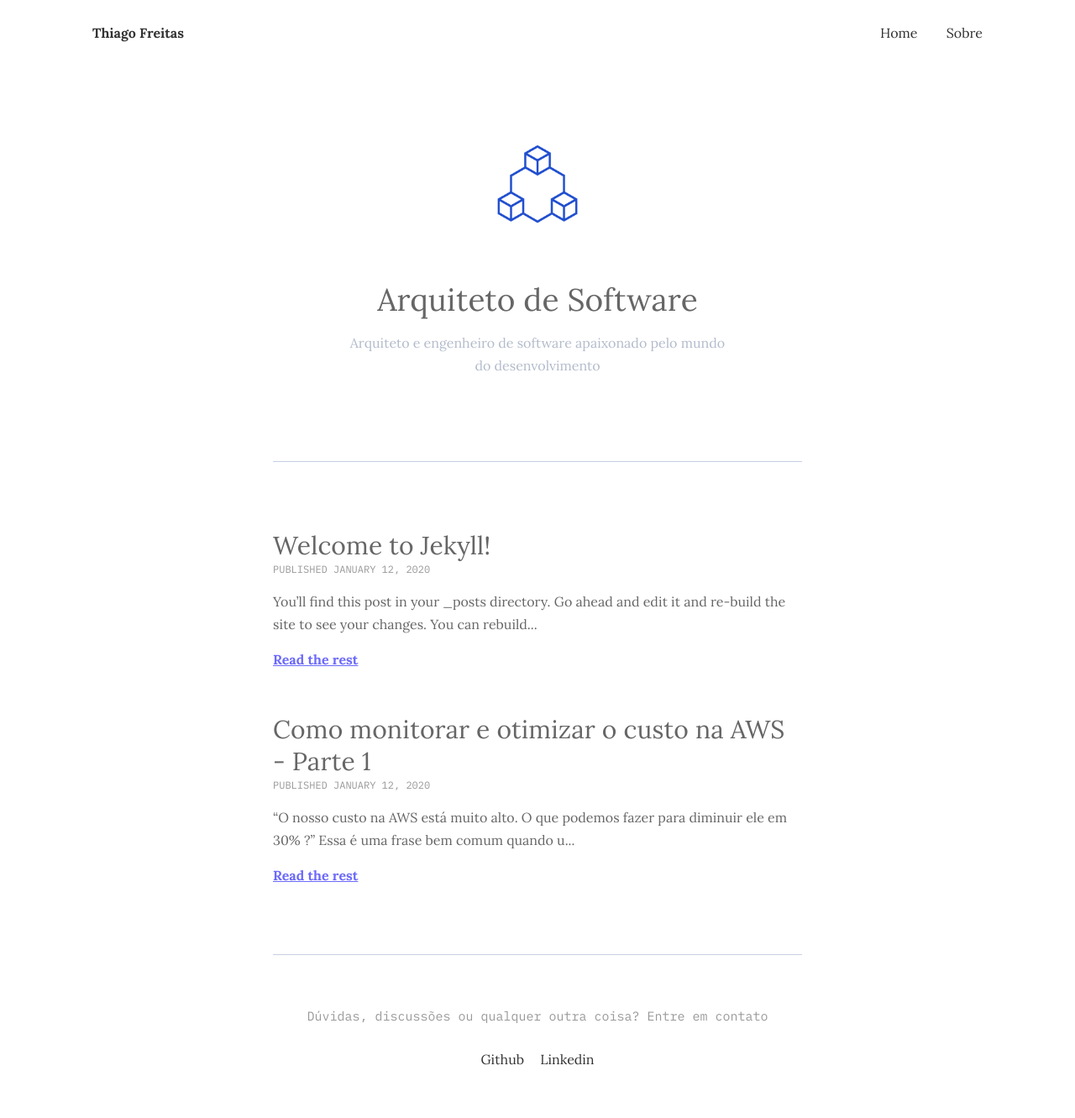
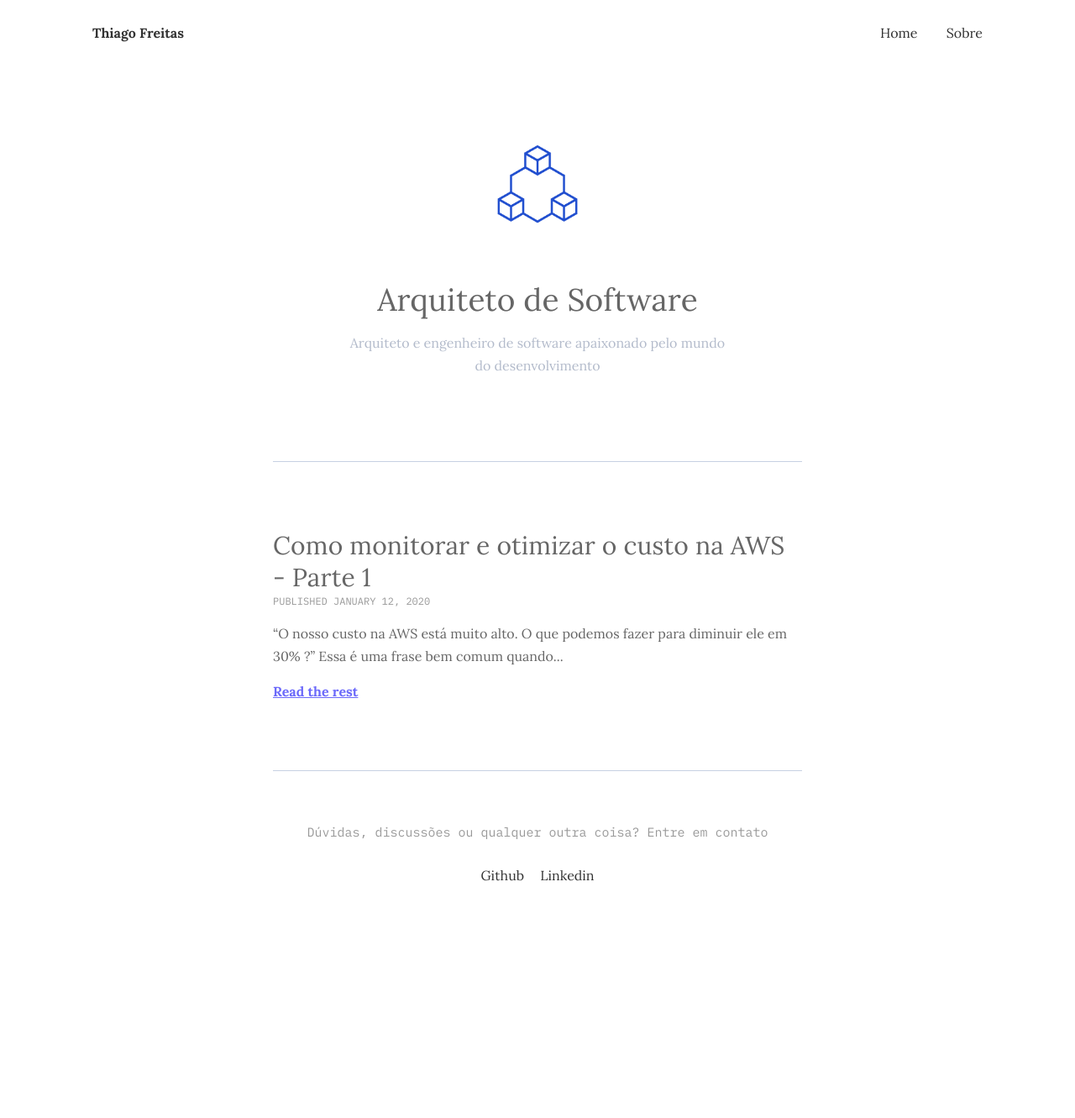
Before and after one commit to tsfreitas/tsfreitas.github.io, a Jekyll site: the page built from index.html, in a window 1280 px wide. Shown: the whole page at 84% size. Built offline with Jekyll 4.4.1, drawn with Linux system fonts in a browser that asks for light colours; after the commit the page ends 1112 px from its top, so only the background shows below that; some of the changed lines change nothing that is shown.

Commit message:
Atualização de posts

```diff
--- a/_posts/2020-01-12-aws-cost-part1.md
+++ b/_posts/2020-01-12-aws-cost-part1.md
@@ -1,5 +1,5 @@
 ---
-layout: default
+layout: post
 title: "Como monitorar e otimizar o custo na AWS - Parte 1"
 categories:
   - devops
@@ -9,6 +9,8 @@
 ---
 
 > "O nosso custo na AWS está muito alto. O que podemos fazer para diminuir ele em 30% ?"
+
+***
 
 Essa é uma frase bem comum quando uma empresa migra de um datacenter clássico para a AWS sem preparar os seus sistemas e processo para trabalhar com a nuvem. Mas como reduzir esse custo e manter uma operação saudável na nuvem?
 
@@ -34,9 +36,12 @@
 Então os nossos maiores oferensores são os servidores e recursos associados a eles (disco, snapshots, etc). Fácil!
 Bem, infelizmente não. Na maioria das vezes esses recursos terão os maiores valores na conta.
 
+
 > ### Proporção de gastos entre serviços
 >
 > Em uma operação recém migrada para a AWS é provavel que os sistemas e bancos de dados fiquem em servidores EC2. Uma parte da mudança de pensamento é transferir alguns recursos para os serviços gerenciados.
+
+***
 
 ## Tags, tags e mais tags
 
@@ -50,6 +55,8 @@
 > Não existe um número certo de tags para identificar cada recurso, então a tentação é taguar tudo: data de criação, responsável, identificação do ticket de criação do recurso, signo chinês do responsável
 >
 > Muitas tags são dificeis de manter, podem com o tempo ter informações desatualizadas e se tornarem mais um ponto de burocracia desnecessária.
+
+***
 
 Já trabalhei tagueando recursos em algumas oportunidades e achei o número mágico de 3 tags:
  - Produto
@@ -76,6 +83,8 @@
 
 > ### A tag Name
 > Uma boa prática é todos os recursos possuírem a tag Name, essa tag mostra o nome do recurso e em muitas telas da AWS, são lidas por padrão. Se você ainda não utiliza essa tag, recomendo que comece a utilizar, ela facilitará muito sua vida.
+
+***
 
 ## Recursos compartilhados
 
@@ -144,6 +153,7 @@
 
 
 
+
 [cost_explorer]: https://aws.amazon.com/aws-cost-management/aws-cost-explorer/
 [aws_youtube]: https://youtu.be/qd84dbS7L5M
 [tag_allocation]: https://docs.aws.amazon.com/awsaccountbilling/latest/aboutv2/activating-tags.html
--- a/_posts/2020-01-12-welcome-to-jekyll.markdown
+++ /dev/null
@@ -1,29 +0,0 @@
----
-layout: post
-title:  "Welcome to Jekyll!"
-date:   2020-01-12 13:06:42 -0300
-categories: jekyll update
----
-You’ll find this post in your `_posts` directory. Go ahead and edit it and re-build the site to see your changes. You can rebuild the site in many different ways, but the most common way is to run `jekyll serve`, which launches a web server and auto-regenerates your site when a file is updated.
-
-Jekyll requires blog post files to be named according to the following format:
-
-`YEAR-MONTH-DAY-title.MARKUP`
-
-Where `YEAR` is a four-digit number, `MONTH` and `DAY` are both two-digit numbers, and `MARKUP` is the file extension representing the format used in the file. After that, include the necessary front matter. Take a look at the source for this post to get an idea about how it works.
-
-Jekyll also offers powerful support for code snippets:
-
-{% highlight ruby %}
-def print_hi(name)
-  puts "Hi, #{name}"
-end
-print_hi('Tom')
-#=> prints 'Hi, Tom' to STDOUT.
-{% endhighlight %}
-
-Check out the [Jekyll docs][jekyll-docs] for more info on how to get the most out of Jekyll. File all bugs/feature requests at [Jekyll’s GitHub repo][jekyll-gh]. If you have questions, you can ask them on [Jekyll Talk][jekyll-talk].
-
-[jekyll-docs]: https://jekyllrb.com/docs/home
-[jekyll-gh]:   https://github.com/jekyll/jekyll
-[jekyll-talk]: https://talk.jekyllrb.com/
```
